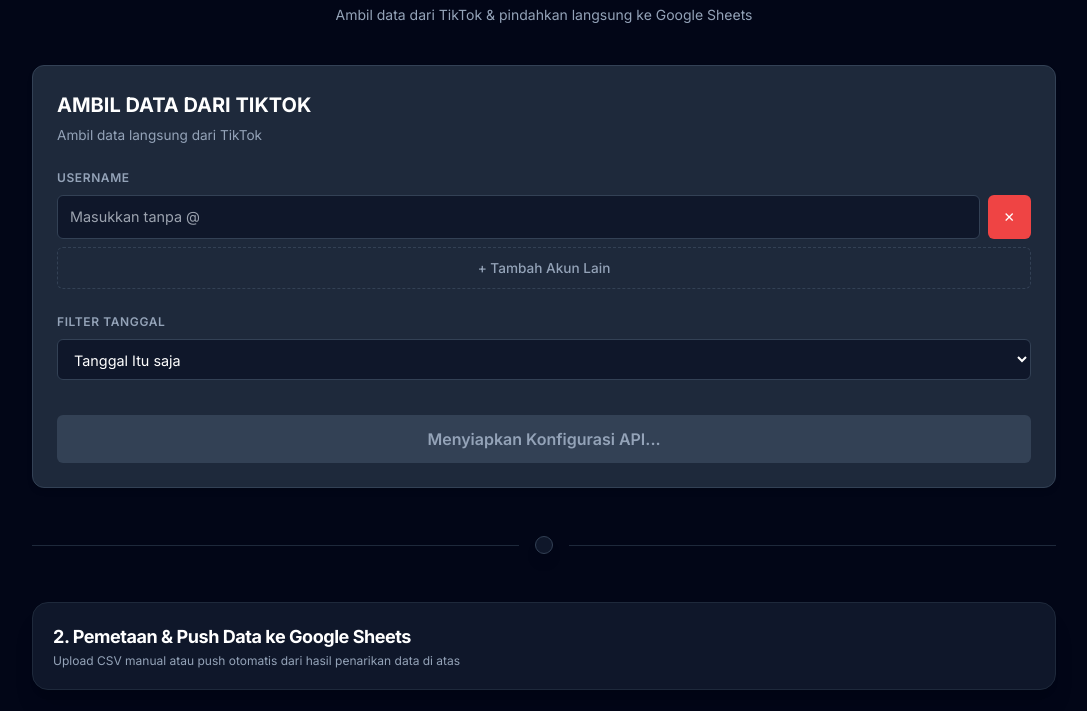
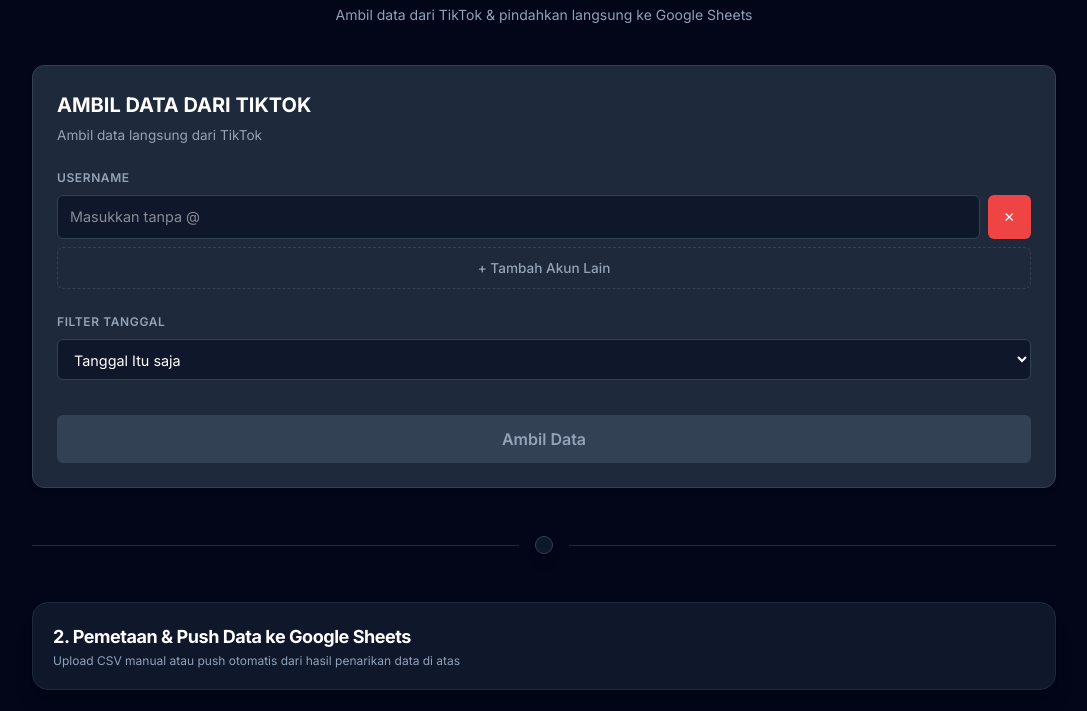
Before and after one commit to GwendiWisnuAnggoro/Automatisasi-Spreadsheets, a plain HTML site: page index.html in a window 1280 px wide. Shown: the part 71-782 px from the top of the page, without its empty margins (96-1183 px from the left). Drawn offline with nearby package versions, Linux system fonts and the light colour scheme.

Commit message:
Update index.html

```diff
--- a/index.html
+++ b/index.html
@@ -4,8 +4,6 @@
     <meta charset="UTF-8">
     <meta name="viewport" content="width=device-width, initial-scale=1.0">
     <title>Tools Laporan Konten</title>
-
-    <script src="https://cdn.tailwindcss.com"></script>
     <script src="https://cdn.jsdelivr.net/npm/@tailwindcss/browser@4"></script>
 
     <link rel="preconnect" href="https://fonts.googleapis.com">
@@ -47,7 +45,7 @@
                 <div id="dateInputs" style="display: flex; flex-direction: column; gap: 8px; margin-top: 5px;"></div>
             </div>
 
-            <button class="btn-action" id="btn-start-scrape" onclick="startScraping()" disabled>Menyiapkan Konfigurasi API...</button>
+            <button class="btn-action" id="btn-start-scrape" onclick="startScraping()" disabled>Ambil Data</button>
         </div>
 
         <div id="logArea"></div>
```
